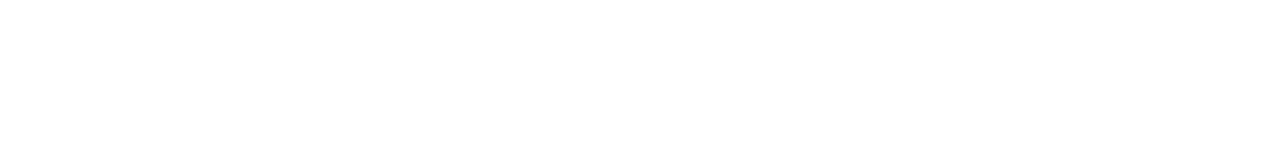
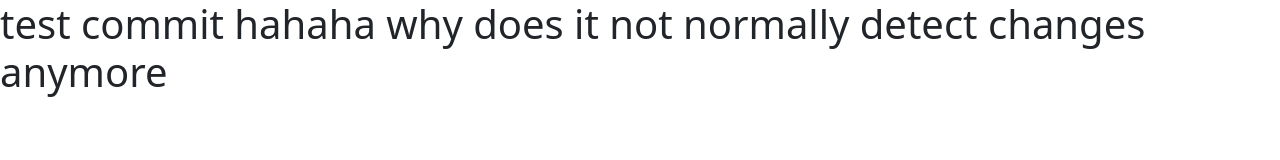
Before and after one commit to CenturyOrb/Tier-List-Maker, a website: page src/index.html in a window 1280 px wide. Drawn offline with nearby package versions, Linux system fonts and the light colour scheme.

Commit message:
Test Commit without Node Packages

```diff
--- a/src/index.html
+++ b/src/index.html
@@ -12,6 +12,6 @@
   <title>Tier List</title>
 </head>
 <body>
-
+  <h1>test commit hahaha why does it not normally detect changes anymore</h1>
 </body>
 </html>
```
